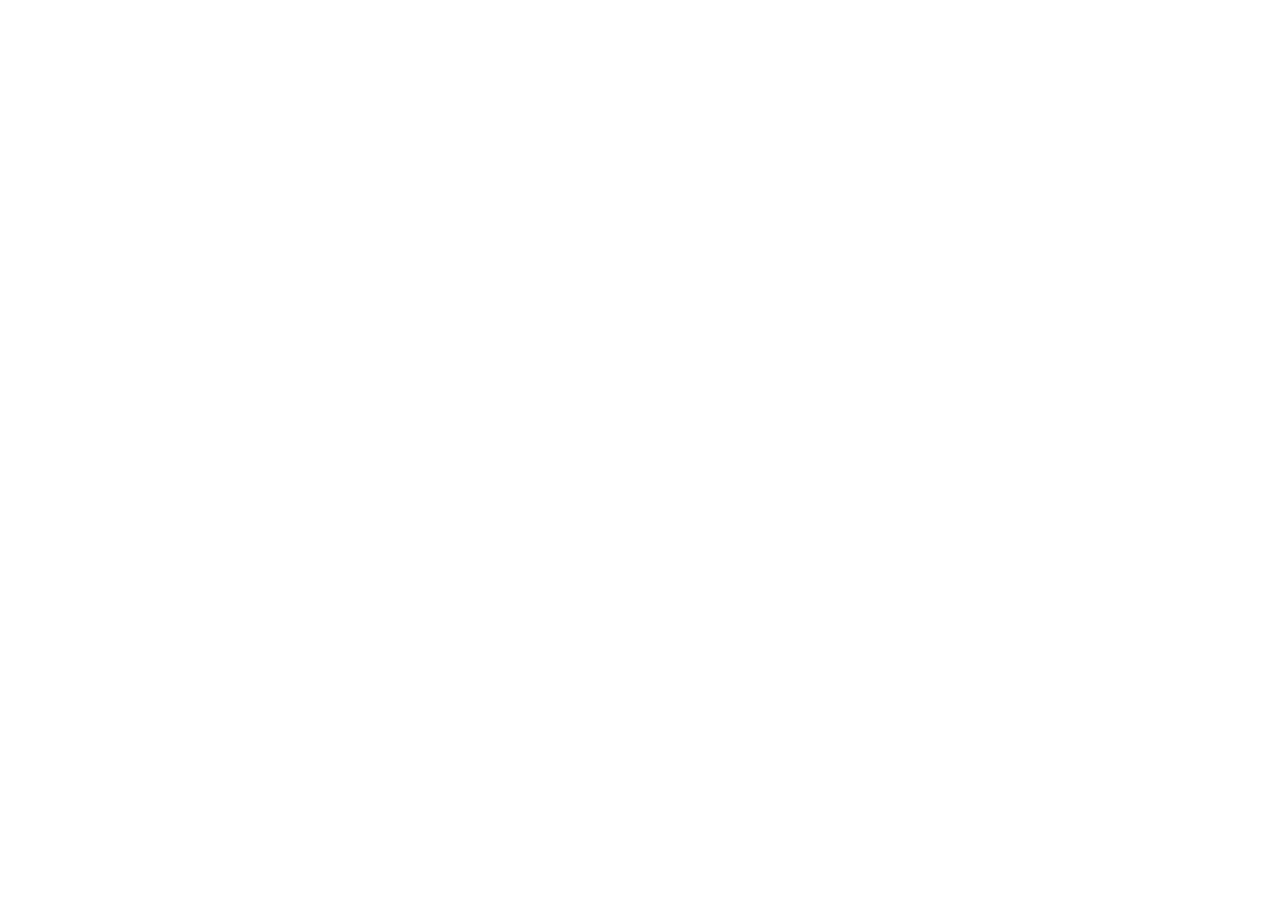
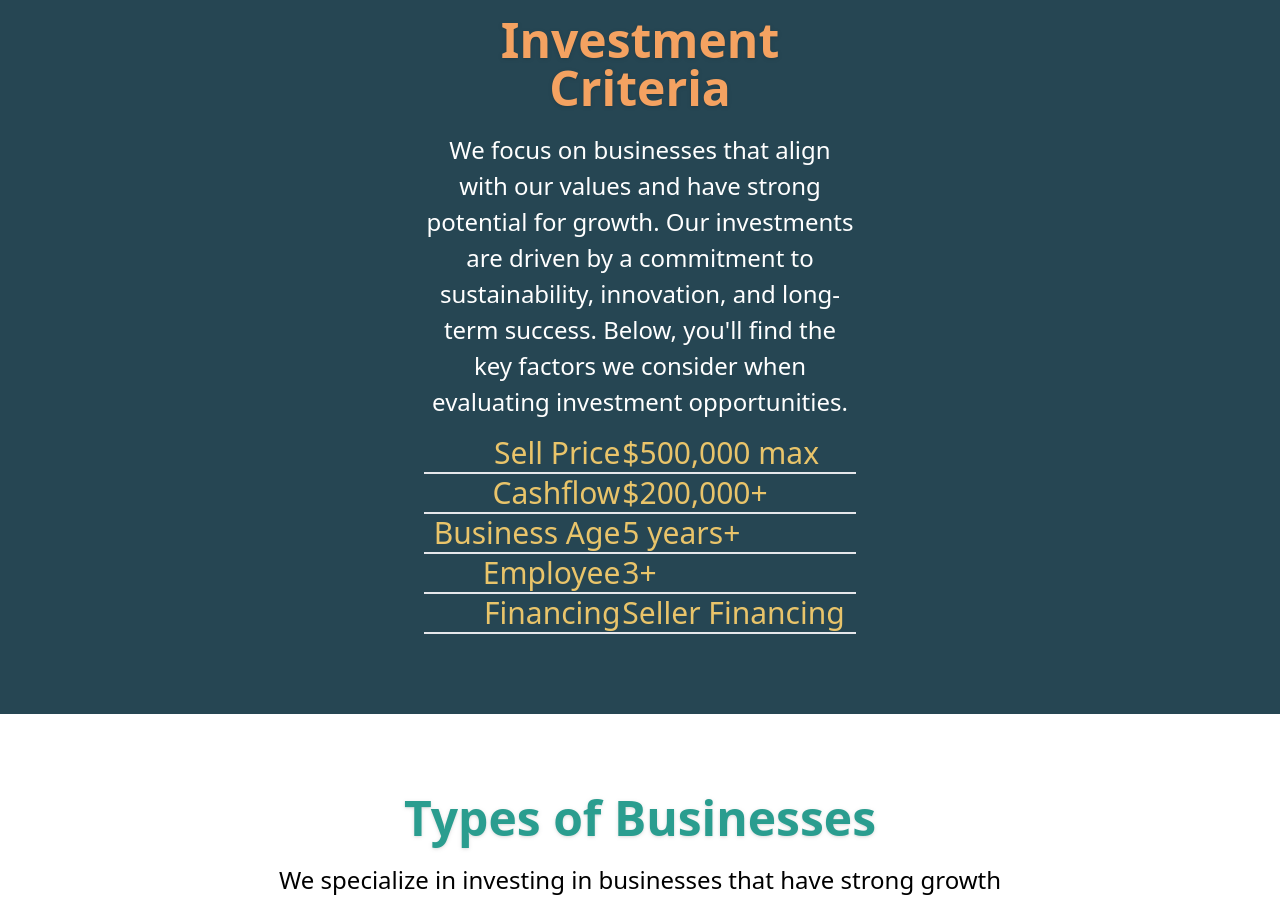
Before and after one commit to drethedevjs/investor-profile, a Vue app: page / in a window 1280 px wide. Shown: the part 1760-2665 px from the top of the page. Before the commit the page ends 1696 px from the top, so only its background shows below. Built offline with nearby package versions, Linux system fonts and the light colour scheme.

Commit message:
Added panes for types of businesses and one for investment criteria.

```diff
--- a/src/App.vue
+++ b/src/App.vue
@@ -1,6 +1,8 @@
 <script setup lang="ts">
-import AboutPane from './components/AboutPane.vue'
-import TheHeader from './components/TheHeader.vue'
+import AboutPane from "./components/AboutPane.vue";
+import InvestmentCriteria from "./components/InvestmentCriteria.vue";
+import TheHeader from "./components/TheHeader.vue";
+import businessTypes from "./data/businessTypes";
 </script>
 
 <template>
@@ -21,6 +23,36 @@
     <div class="container px-20 mx-auto">
       <AboutPane />
     </div>
+
+    <div class="bg-primary text-accent py-20">
+      <InvestmentCriteria />
+    </div>
+
+    <div id="business-types" class="container px-20 mx-auto my-20">
+      <div class="w-2/3 mx-auto text-center">
+        <h2 class="text-secondary">Types of Businesses</h2>
+        <p class="">
+          We specialize in investing in businesses that have strong growth potential, committed
+          leadership, and a clear vision for the future. We focus on industries that align with our
+          values and where we can make a lasting impact. Below are the types of businesses we are
+          particularly interested in.
+        </p>
+      </div>
+      <div class="mt-10 grid gap-5 grid-cols-2 md:grid-cols-3">
+        <div
+          v-for="bt in businessTypes"
+          :key="bt.name"
+          class="card w-96 shadow-sm border-2 border-accent"
+        >
+          <div class="overflow-hidden h-60">
+            <img :src="bt.imageSrc" :alt="bt.alt" class="rounded-t-md w-full h-full object-cover" />
+          </div>
+          <div class="text-center p-0">
+            <p class="text-primary tracking-widest uppercase">{{ bt.name }}</p>
+          </div>
+        </div>
+      </div>
+    </div>
   </main>
 </template>
 
--- /dev/null
+++ b/src/components/InvestmentCriteria.vue
@@ -0,0 +1,54 @@
+<template>
+  <div id="investment-profile" class="mx-52">
+    <div class="w-1/2 mx-auto text-center">
+      <h2 class="text-neutral">Investment Criteria</h2>
+      <p class="text-white">
+        We focus on businesses that align with our values and have strong potential for growth. Our
+        investments are driven by a commitment to sustainability, innovation, and long-term success.
+        Below, you'll find the key factors we consider when evaluating investment opportunities.
+      </p>
+    </div>
+    <table class="table w-1/2 mx-auto">
+      <thead>
+        <th></th>
+        <th></th>
+      </thead>
+      <tbody>
+        <tr>
+          <td class="text-right">Sell Price</td>
+          <td>$500,000 max</td>
+        </tr>
+        <tr>
+          <td class="text-right">Cashflow</td>
+          <td>$200,000+</td>
+        </tr>
+        <tr>
+          <td class="text-right">Business Age</td>
+          <td>5 years+</td>
+        </tr>
+        <tr>
+          <td class="text-right">Employee</td>
+          <td>3+</td>
+        </tr>
+        <tr>
+          <td class="text-right">Financing</td>
+          <td>Seller Financing</td>
+        </tr>
+      </tbody>
+    </table>
+  </div>
+</template>
+
+<style scoped>
+tbody {
+  @apply text-3xl;
+}
+
+td {
+  @apply border-b-2;
+}
+
+tr:hover {
+  @apply bg-accent text-primary transition-colors;
+}
+</style>
--- /dev/null
+++ b/src/data/businessTypes.ts
@@ -0,0 +1,94 @@
+const businessTypes = [
+  {
+    imageSrc: "/images/csra-holdings-company-plumber.jpg",
+    name: "Plumbing",
+    alt: "A professional plumber fixing a sink",
+  },
+  {
+    imageSrc: "/images/csra-holdings-company-property-mgmt.jpg",
+    name: "Property Management",
+    alt: "A real estate agent overseeing a rental property",
+  },
+  {
+    imageSrc: "/images/csra-holdings-company-cleaning.jpg",
+    name: "Residential Cleaning",
+    alt: "A cleaning professional tidying up a living room",
+  },
+  {
+    imageSrc: "/images/csra-holdings-company-maintenance.jpg",
+    name: "Maintenance",
+    alt: "A maintenance worker repairing a light fixture",
+  },
+  {
+    imageSrc: "/images/csra-holdings-company-marketing.jpg",
+    name: "Digital Marketing",
+    alt: "A marketing professional analyzing data on a laptop",
+  },
+  {
+    imageSrc: "/images/csra-holdings-company-laundromat.jpg",
+    name: "Laundromat",
+    alt: "A row of washing machines inside a laundromat",
+  },
+  {
+    imageSrc: "/images/csra-holdings-company-flooring.jpg",
+    name: "Flooring",
+    alt: "A contractor installing new hardwood flooring",
+  },
+  {
+    imageSrc: "/images/csra-holdings-company-signage.jpg",
+    name: "Commercial Signage",
+    alt: "A worker installing a large business sign",
+  },
+  {
+    imageSrc: "/images/csra-holdings-company-storage.jpg",
+    name: "Self Storage",
+    alt: "A row of storage unit doors",
+  },
+  {
+    imageSrc: "/images/csra-holdings-company-hvac.jpg",
+    name: "HVAC Services",
+    alt: "A technician servicing an air conditioning unit",
+  },
+  {
+    imageSrc: "/images/csra-holdings-company-printing-copying.jpg",
+    name: "Printing and Copying Services",
+    alt: "A worker operating a high-end printing machine",
+  },
+  {
+    imageSrc: "/images/csra-holdings-company-locksmith.jpg",
+    name: "Locksmith",
+    alt: "A locksmith repairing a door lock",
+  },
+  {
+    imageSrc: "/images/csra-holdings-company-courier-delivery.jpg",
+    name: "Courier & Delivery Services",
+    alt: "A courier delivering a package to a customer's door",
+  },
+  {
+    imageSrc: "/images/csra-holdings-company-glass-repair.jpg",
+    name: "Glass Repair and Replacement",
+    alt: "A technician replacing a broken window",
+  },
+  {
+    imageSrc: "/images/csra-holdings-company-shuttle-services.jpg",
+    name: "Shuttle Services",
+    alt: "A shuttle van transporting passengers",
+  },
+  {
+    imageSrc: "/images/csra-holdings-company-postal-services.jpg",
+    name: "Postal Services",
+    alt: "A postal worker sorting mail in a post office",
+  },
+  {
+    imageSrc: "/images/csra-holdings-company-carwash.jpg",
+    name: "Carwash",
+    alt: "A car being cleaned at an automatic carwash",
+  },
+  {
+    imageSrc: "/images/csra-holdings-company-pressure-wash.jpg",
+    name: "Pressure Washing",
+    alt: "A car being cleaned at an automatic carwash",
+  },
+];
+
+export default businessTypes;
```
